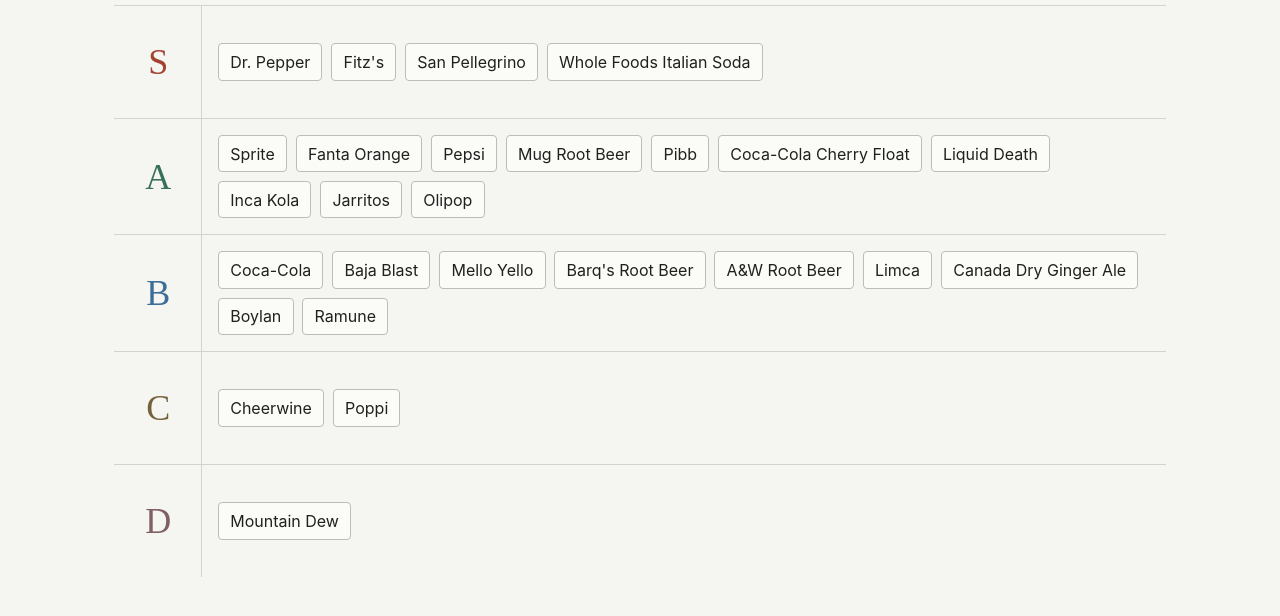
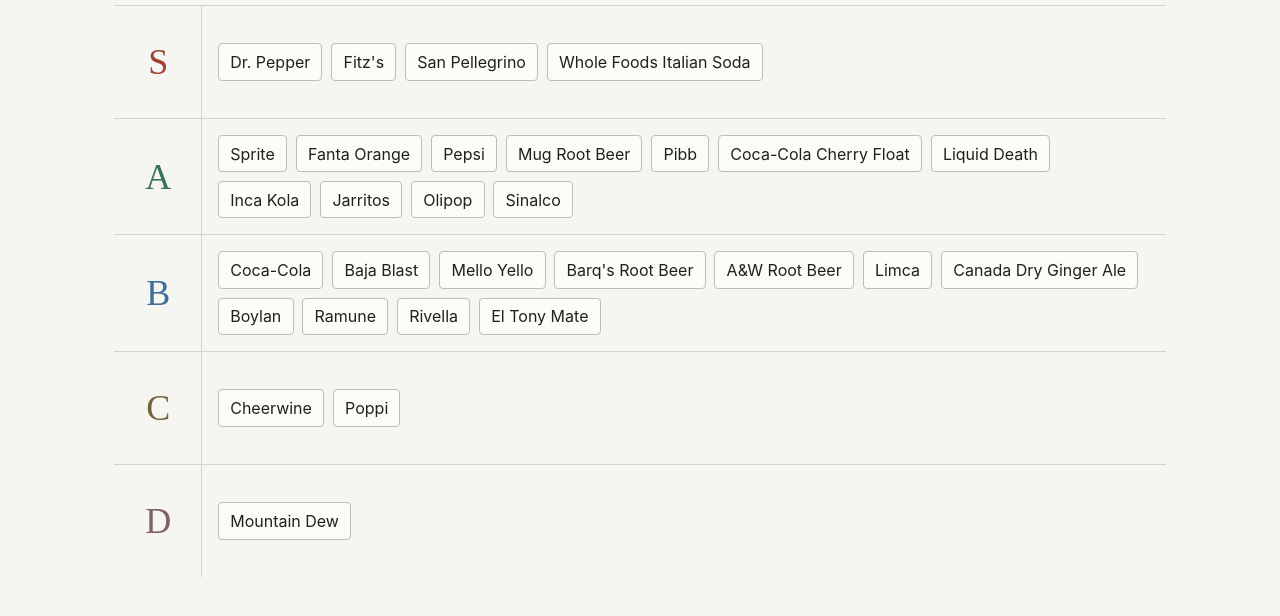
Before and after one commit to FelixWho/felixwho.github.io, an Astro site: page /sodas in a window 1280 px wide. Shown: the part 230-846 px from the top of the page. Built offline with nearby package versions, Linux system fonts and the light colour scheme; Astro itself is replaced by a stand-in of ours.

Commit message:
Update soda rankings with Sinalco, Rivella, and El Tony Mate

```diff
--- a/src/pages/sodas.astro
+++ b/src/pages/sodas.astro
@@ -4,8 +4,8 @@
 
 const tiers = [
   { label: "S", sodas: ["Dr. Pepper", "Fitz's", "San Pellegrino", "Whole Foods Italian Soda"] },
-  { label: "A", sodas: ["Sprite", "Fanta Orange", "Pepsi", "Mug Root Beer", "Pibb", "Coca-Cola Cherry Float", "Liquid Death", "Inca Kola", "Jarritos", "Olipop"] },
-  { label: "B", sodas: ["Coca-Cola", "Baja Blast", "Mello Yello", "Barq's Root Beer", "A&W Root Beer", "Limca", "Canada Dry Ginger Ale", "Boylan", "Ramune"] },
+  { label: "A", sodas: ["Sprite", "Fanta Orange", "Pepsi", "Mug Root Beer", "Pibb", "Coca-Cola Cherry Float", "Liquid Death", "Inca Kola", "Jarritos", "Olipop", "Sinalco"] },
+  { label: "B", sodas: ["Coca-Cola", "Baja Blast", "Mello Yello", "Barq's Root Beer", "A&W Root Beer", "Limca", "Canada Dry Ginger Ale", "Boylan", "Ramune", "Rivella", "El Tony Mate"] },
   { label: "C", sodas: ["Cheerwine", "Poppi"] },
   { label: "D", sodas: ["Mountain Dew"] }
 ];
```
